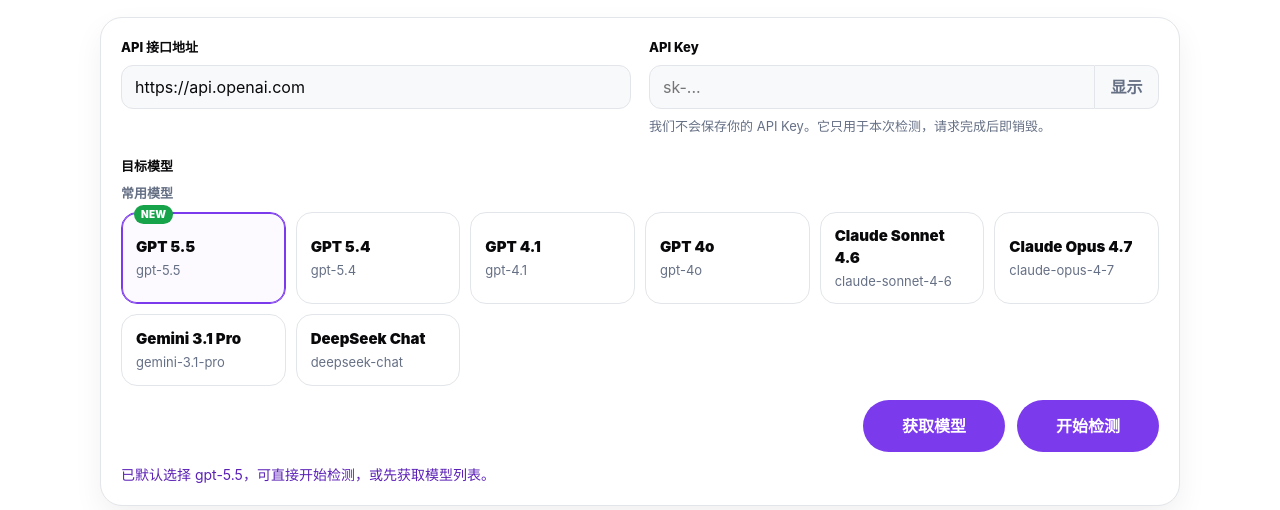
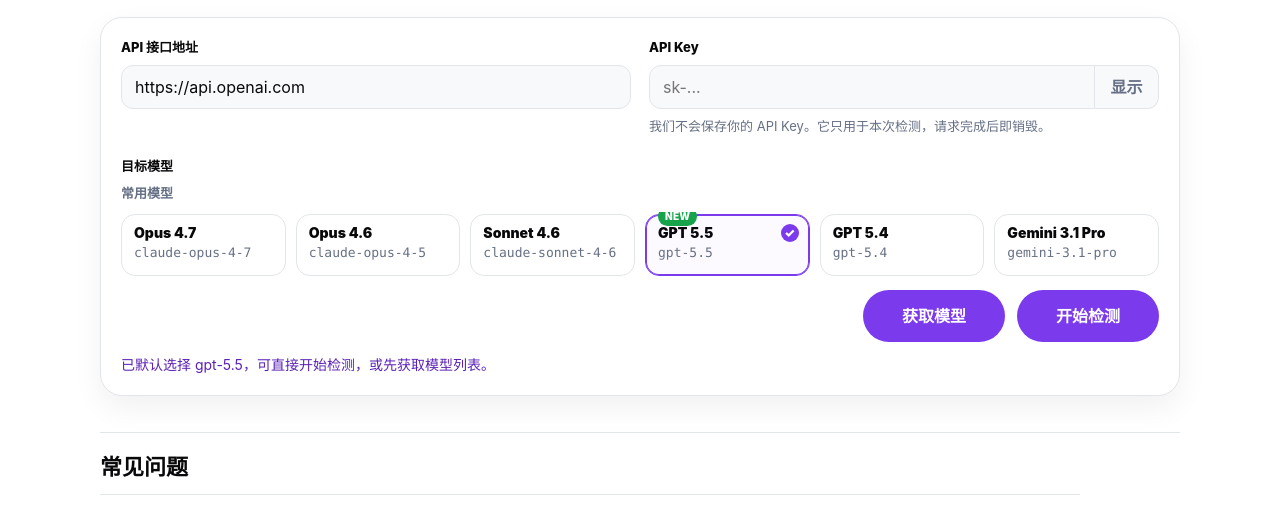
Before and after one commit to renyuanhang415-gif/apilatencytest, a website: page public/index.html in a window 1280 px wide. Shown: the part 215-725 px from the top of the page. Drawn offline with Linux system fonts and the light colour scheme.

Commit message:
Refine editable common model shortcuts

```diff
--- a/public/app.js
+++ b/public/app.js
@@ -32,14 +32,12 @@ const debugPanelEl = document.querySelector("[data-debug-panel]");
 const debugOutputEl = document.querySelector("[data-debug-output]");
 const allModels = [];
 const commonModels = [
-  { name: "GPT 5.5", id: "gpt-5.5", badge: "NEW" },
-  { name: "GPT 5.4", id: "gpt-5.4" },
-  { name: "GPT 4.1", id: "gpt-4.1" },
-  { name: "GPT 4o", id: "gpt-4o" },
-  { name: "Claude Sonnet 4.6", id: "claude-sonnet-4-6" },
-  { name: "Claude Opus 4.7", id: "claude-opus-4-7" },
-  { name: "Gemini 3.1 Pro", id: "gemini-3.1-pro" },
-  { name: "DeepSeek Chat", id: "deepseek-chat" },
+  { key: "opus47", name: "Opus 4.7", id: "claude-opus-4-7" },
+  { key: "opus46", name: "Opus 4.6", id: "claude-opus-4-5" },
+  { key: "sonnet46", name: "Sonnet 4.6", id: "claude-sonnet-4-6" },
+  { key: "gpt55", name: "GPT 5.5", id: "gpt-5.5", badge: "NEW" },
+  { key: "gpt54", name: "GPT 5.4", id: "gpt-5.4" },
+  { key: "gemini31pro", name: "Gemini 3.1 Pro", id: "gemini-3.1-pro" },
 ];
 const defaultCommonModelId = "gpt-5.5";
 const debugMode = new URLSearchParams(window.location.search).get("debug") === "1";
@@ -497,22 +495,15 @@ function modelMatchesCandidate(model, candidateId) {
 }
 
 function availableCommonModels() {
-  if (!allModels.length) {
-    return commonModels.map((item) => ({ ...item, model: item.id }));
-  }
-  return commonModels
-    .map((item) => ({
-      ...item,
-      model: allModels.find((model) => modelMatchesCandidate(model, item.id)),
-    }))
-    .filter((item) => item.model);
+  return commonModels.map((item) => ({ ...item, model: item.id, source: item }));
 }
 
 function selectModel(model, source = "model_list") {
   if (!form || !model) return;
   form.model.value = model;
   document.querySelectorAll(".model-card, .common-model-card").forEach((card) => {
-    const selected = card.dataset.model === model;
+    const input = card.querySelector(".common-model-id-input");
+    const selected = input ? input.value.trim() === model : card.dataset.model === model;
     card.classList.toggle("is-active", selected);
     card.setAttribute("aria-pressed", selected ? "true" : "false");
   });
@@ -539,28 +530,57 @@ function renderCommonModels(selectedModel = form?.model?.value) {
   const grid = document.createElement("div");
   grid.className = "common-model-grid";
   models.forEach((item) => {
-    const button = document.createElement("button");
-    button.type = "button";
-    button.className = "common-model-card";
-    button.dataset.model = item.model;
-    button.setAttribute("aria-pressed", item.model === selectedModel ? "true" : "false");
-    button.title = item.model;
-    if (item.model === selectedModel) button.classList.add("is-active");
+    const card = document.createElement("div");
+    card.className = "common-model-card";
+    card.dataset.commonKey = item.key;
+    card.setAttribute("role", "button");
+    card.setAttribute("tabindex", "0");
+    card.setAttribute("aria-pressed", item.model === selectedModel ? "true" : "false");
+    card.title = item.model;
+    if (item.model === selectedModel) card.classList.add("is-active");
 
     const title = document.createElement("strong");
     title.textContent = item.name;
-    const id = document.createElement("span");
-    id.textContent = item.model;
-    button.append(title, id);
+    const idInput = document.createElement("input");
+    idInput.className = "common-model-id-input";
+    idInput.value = item.model;
+    idInput.spellcheck = false;
+    idInput.autocomplete = "off";
+    idInput.setAttribute("aria-label", `${item.name} model id`);
+    card.append(title, idInput);
 
     if (item.badge) {
       const badge = document.createElement("small");
       badge.textContent = item.badge;
-      button.appendChild(badge);
+      card.appendChild(badge);
     }
 
-    button.addEventListener("click", () => selectModel(item.model, "common_model"));
-    grid.appendChild(button);
+    const commitInputValue = () => {
+      const nextValue = idInput.value.trim();
+      const source = item.source || item;
+      source.id = nextValue || source.id;
+      item.id = source.id;
+      item.model = source.id;
+      idInput.value = source.id;
+      card.title = item.id;
+      if (card.classList.contains("is-active")) {
+        form.model.value = item.id;
+        setModelStatus(t.selectedModel(item.id), "pass");
+      }
+    };
+
+    card.addEventListener("click", () => selectModel(idInput.value.trim(), "common_model"));
+    card.addEventListener("keydown", (event) => {
+      if (event.key === "Enter" || event.key === " ") {
+        event.preventDefault();
+        selectModel(idInput.value.trim(), "common_model");
+      }
+    });
+    idInput.addEventListener("click", (event) => event.stopPropagation());
+    idInput.addEventListener("keydown", (event) => event.stopPropagation());
+    idInput.addEventListener("change", commitInputValue);
+    idInput.addEventListener("blur", commitInputValue);
+    grid.appendChild(card);
   });
 
   commonModelsEl.appendChild(grid);
--- a/public/styles.css
+++ b/public/styles.css
@@ -287,18 +287,19 @@ h1 {
 
 .common-model-grid {
   display: grid;
-  grid-template-columns: repeat(auto-fit, minmax(158px, 1fr));
+  grid-template-columns: repeat(6, minmax(0, 1fr));
   gap: 10px;
+  overflow-x: auto;
+  padding-top: 2px;
 }
 
 .common-model-card {
   position: relative;
-  appearance: none;
   min-width: 0;
-  min-height: 72px;
+  min-height: 62px;
   border: 1px solid var(--line);
-  border-radius: 16px;
-  padding: 12px 14px;
+  border-radius: 14px;
+  padding: 10px 12px;
   background: #fff;
   color: var(--text);
   cursor: pointer;
@@ -306,23 +307,35 @@ h1 {
 }
 
 .common-model-card strong,
-.common-model-card span,
 .common-model-card small {
   display: block;
 }
 
 .common-model-card strong {
-  font-size: 15px;
+  font-size: 14px;
   font-weight: 900;
+  line-height: 1.2;
 }
 
-.common-model-card span {
+.common-model-id-input {
+  display: block;
+  width: 100%;
+  min-width: 0;
   margin-top: 2px;
+  border: 0;
+  padding: 0;
+  background: transparent;
   color: var(--muted);
-  font-size: 13px;
+  font: 13px/1.35 ui-monospace, SFMono-Regular, Menlo, Consolas, monospace;
   overflow: hidden;
   text-overflow: ellipsis;
   white-space: nowrap;
+  outline: none;
+  cursor: text;
+}
+
+.common-model-id-input:focus {
+  color: var(--text);
 }
 
 .common-model-card small {
@@ -343,6 +356,22 @@ h1 {
   border-color: var(--accent);
   box-shadow: inset 0 0 0 1px var(--accent);
   background: #fcfaff;
+}
+
+.common-model-card.is-active::after {
+  content: "✓";
+  position: absolute;
+  top: 9px;
+  right: 10px;
+  display: grid;
+  place-items: center;
+  width: 18px;
+  height: 18px;
+  border-radius: 50%;
+  background: var(--accent);
+  color: #fff;
+  font-size: 12px;
+  font-weight: 900;
 }
 
 .model-filters {
```
